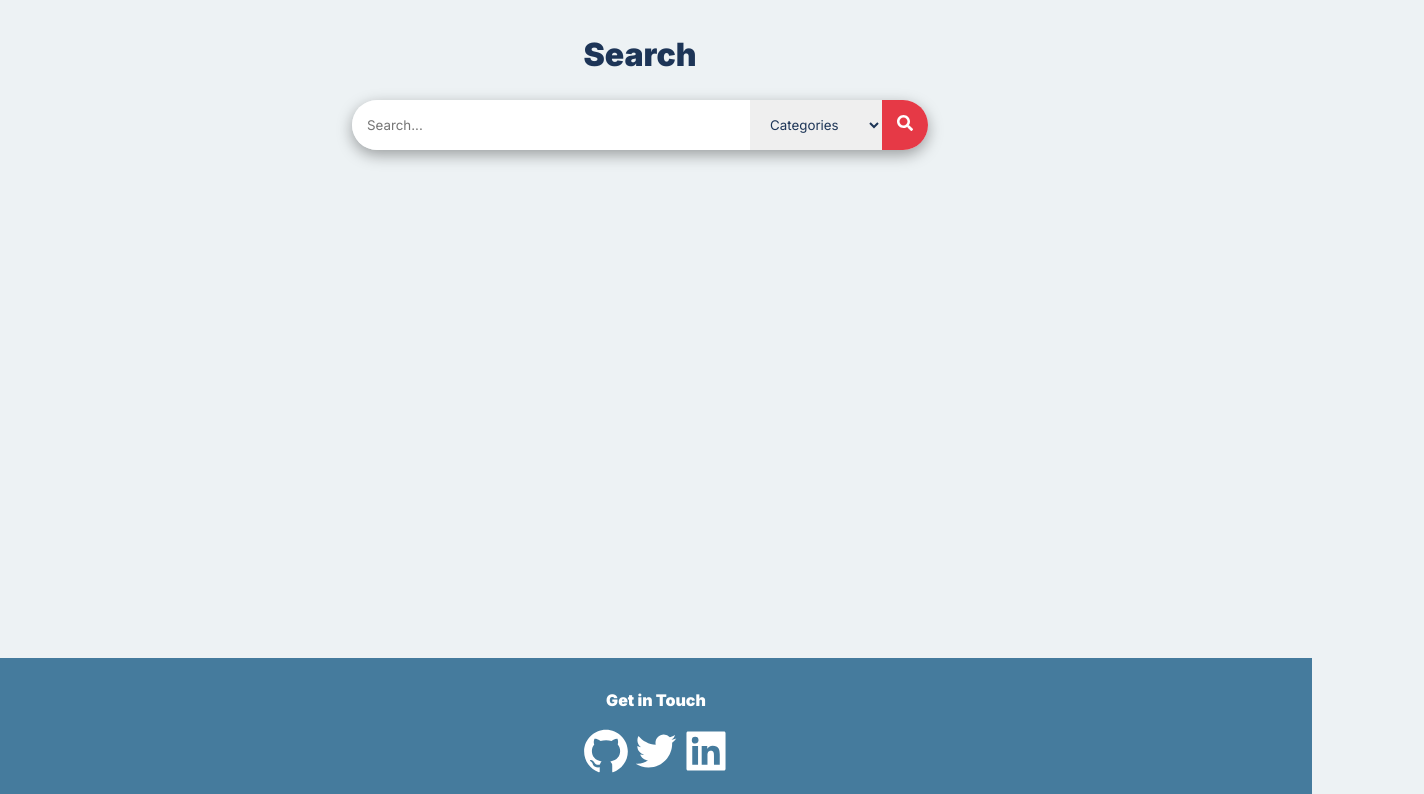
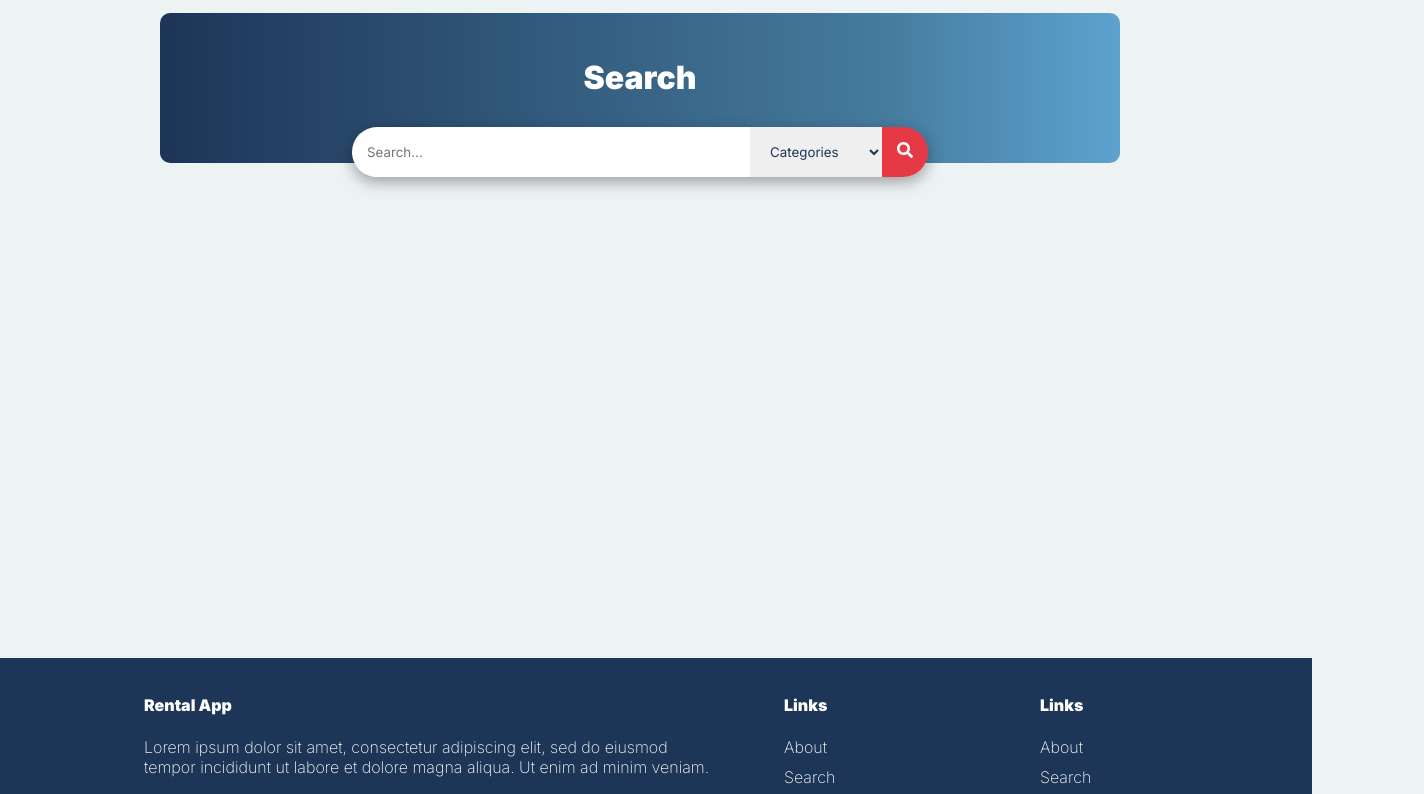
Before and after one commit to Piyush-Bhor/ToolsBuddy, a React (Create React App) app in the folder frontend/: page /search in a window 1280 px wide. Shown: the part 100-894 px from the top of the page, 1424 px wide, since content can reach past the window. Built offline with nearby package versions, Linux system fonts and the light colour scheme; no server answers.

Commit message:
Changed footer and search page design

```diff
--- a/frontend/src/components/Footer.js
+++ b/frontend/src/components/Footer.js
@@ -6,13 +6,38 @@ import { AiFillLinkedin } from "react-icons/ai";
 function Footer() {
     return (
       <div className="footer">
-        <p style={{fontWeight:"bold"}}>Get in Touch</p>
-        <div className="socials">
-          <AiOutlineGithub/>
-          <AiOutlineTwitter/>
-          <AiFillLinkedin/>
+        <div className="footer-grid">
+          <div className="socials">
+            <h4>Rental App</h4>
+            <p>Lorem ipsum dolor sit amet, consectetur adipiscing elit,
+              sed do eiusmod tempor incididunt ut labore et dolore magna
+              aliqua. Ut enim ad minim veniam.</p>
+            <AiOutlineGithub className="footer-icon"/>
+            <AiOutlineTwitter className="footer-icon"/>
+            <AiFillLinkedin className="footer-icon"/>
+          </div>
+          <div>
+            <h4>Links</h4>
+            <ul>
+              <li>About</li>
+              <li>Search</li>
+              <li>Account</li>
+            </ul>
+          </div>
+          <div>
+          <h4>Links</h4>
+            <ul>
+              <li>About</li>
+              <li>Search</li>
+              <li>Account</li>
+            </ul>
+          </div>
         </div>
-        <p>&copy; PYCS 2023</p>
+        <hr />
+        <div className="copy">
+          <p>&copy; PYCS 2023</p>
+        </div>
+
 
       </div>
     );
--- a/frontend/src/components/components.css
+++ b/frontend/src/components/components.css
@@ -9,20 +9,20 @@
     height:80px;
 }
 
-ul {
+.navbar ul {
     list-style-type: none;
     display: flex;
     align-items: center;
     width:100%;
 }
 
-ul li{
+.navbar ul li{
     margin-right: 20px;
     display: table-cell;
     position: relative;
 }
 
-ul li a{
+.navbar ul li a{
     text-decoration: none;
     color:black;
     transition:0.3s;
@@ -35,7 +35,7 @@ ul li a{
     bottom: 0;
     content: "";
     display: block;
-    height: 2px;
+    height: 3px;
     left: 50%;
     position: absolute;
     background: #E63946;
@@ -115,15 +115,41 @@ button:hover{
 /* footer */
 .footer{
     width:100%;
-    background-color: #457B9D;
-    text-align: center;
+    background-color: #1D3557;
+
     color:white;
     padding:1rem;
-
+    display: flex;
+    flex-direction: column;
+    align-items: center;
 }
 
-.socials{
+.footer-grid{
+    display:grid;
+    grid-template-columns: 45% 15% 20%;
+    gap:5%;
+    width:100%;
+    margin-left:20%;
+    font-weight: 100;
+    margin-bottom:20px;
+}
+
+
+.footer-grid ul{
+    list-style-type: none;
+    padding-left: 0;
+}
+
+.footer-grid li{
+    margin: 10px 0;
+}
+
+.footer-icon{
     font-size:50px;
+}
+
+.copy{
+    width:80%;
 }
 
 /*listings*/
--- a/frontend/src/containers/home/home.css
+++ b/frontend/src/containers/home/home.css
@@ -80,7 +80,7 @@
     align-items: center;
     justify-content: center;
     padding-bottom:50px;
-    margin-top:-20px;
+    margin-top:-50px;
 }
 
 .category-container h2::after, .listing-heading h2::after {
@@ -88,7 +88,7 @@
     display: block;
     width: 32px;
     padding-top: 3px;
-    border-bottom: 2px solid #E63946;
+    border-bottom: 3px solid #E63946;
   }
 
 .category-grid {
@@ -174,6 +174,10 @@ hr{
   height: 1px;
 }
 
+.home .listings{
+    margin-top:-50px;
+}
+
 @media only screen and (max-width: 1280px) {
     .listing-container{
         grid-template-columns: 1fr 1fr;
--- a/frontend/src/containers/search/Search.js
+++ b/frontend/src/containers/search/Search.js
@@ -33,6 +33,7 @@ function Search() {
   return (
     <div className="search">
       <section>
+        <div className="color-box"></div>
         <h1>Search</h1>
         <form onSubmit={handleSubmit}>
           <input type="text" placeholder="Search..." value={input}
--- a/frontend/src/containers/search/search.css
+++ b/frontend/src/containers/search/search.css
@@ -1,6 +1,20 @@
 .search{
     text-align: center;
-    margin: auto;
+    margin:auto;
+    position:relative;
+}
+
+.color-box{
+    width:75%;
+    height:150px;
+    top:-45px;
+    background: rgb(29,53,87);
+    background: linear-gradient(90deg, rgba(29,53,87,1) 0%, rgba(69,123,157,1) 75%, rgba(93,163,207,1) 100%);
+    position:absolute;
+    z-index: -1;
+    left: 50%;
+    transform: translate(-50%, 0);
+    border-radius: 10px;
 }
 
 .search form{
@@ -9,7 +23,7 @@
     display:flex;
     box-shadow: rgba(0, 0, 0, 0.35) 0px 5px 15px;
     border-radius: 25px;
-
+    margin-top:40px;
     z-index:9;
 }
 
@@ -18,6 +32,12 @@
     border-radius: 25px 0 0 25px;
     border:none;
     width:100%;
+}
+
+.search h1{
+    margin-top:50px;
+    margin-bottom:-10px;
+    color:white;
 }
 
 .search .listings{
```
